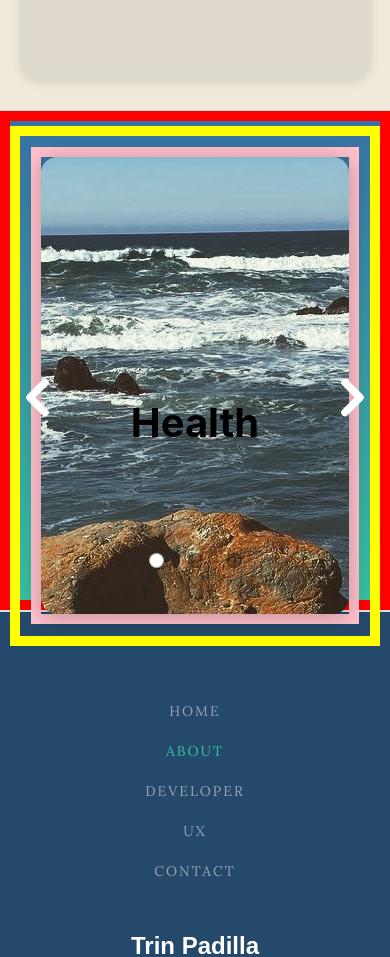
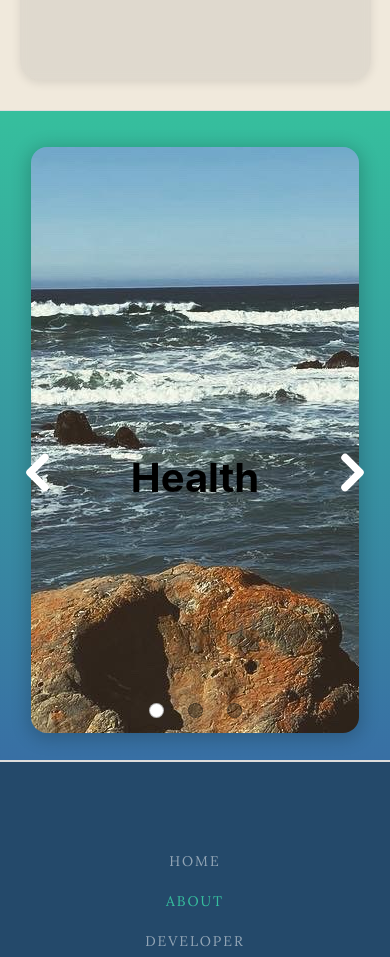
Before and after one commit to tpadilla10117/v2.0-tpadilla.com, a React (Create React App) app: page /about in a window 390 px wide. Shown: the part 2691-3648 px from the top of the page. Built offline with nearby package versions, Linux system fonts and the light colour scheme; a web font is replaced by a local one.

Commit message:
need to debug the cards in the about me- only the last slide clicks on the mobile view

```diff
--- a/src/components/layout/carousel/Carousel.scss
+++ b/src/components/layout/carousel/Carousel.scss
@@ -5,7 +5,7 @@
     position: relative;
     /* height: 500px; */
     max-height: 100%;
-    height: 50vh;
+    height: 800px;
     /* height: 100%; */
     width: 100%;
     max-width: 100%;
@@ -14,7 +14,7 @@
     /* align-items: center; */ /* this is making white space appear */
     /* background: #f0e9dc; */
     /* background: #386FA4; */
-    background: linear-gradient(#386FA4, #36BF9D);
+    background: linear-gradient(#36BF9D, #386FA4);
     border-top: 1px solid #ddd;
 
     /* border: 10px solid blue; */
@@ -22,7 +22,7 @@
     /* background-color: #101522; */
 
     @media only screen and (max-width: 768px) {
-        height: 500px;
+        height: 650px;
     }
 
     /* .carousel-container {
@@ -78,9 +78,9 @@
     .carousel-img-wrapper  {
 
         max-height: 100%;
-        border: 10px solid red;
+        /* border: 10px solid red; */
         /* max-width: 80%; */
-        height: 100%;
+        /* height: 100%; */ /* TODO: Switch back if using a normal image */
         width: 100%;
         align-items: center;
         justify-content: center;
@@ -103,6 +103,7 @@
          @media only screen and (max-width: 768px) {
             height: 100%;
             max-height: 100%;
+            padding: 20px;
         }
 
         .slider-image {
@@ -131,8 +132,13 @@
         display: flex;
         justify-content: center;
         padding: 10px 0;
-        margin-top: 25rem;
+        margin-top: 750px;
         /* height: 100%; */
+
+        @media only screen and (max-width: 768px) {
+            margin-top: 550px;
+        }
+
 
         .indicator {
             transition-duration: 1s ease;
--- a/src/components/layout/personalcards/PersonalCards.scss
+++ b/src/components/layout/personalcards/PersonalCards.scss
@@ -27,18 +27,23 @@
   .card {
     margin: 5px auto 0;
     /* width: 1200px; */
-    width: 100%;
+    width: 50%;
     /* max-width: 80%; */
-    height: 520px;
+    height: 700px;
     perspective: 1000px;
     display: flex;
     flex-direction: row;
     padding: .7rem;
    /*  flex-wrap: wrap; */
-    justify-content: space-between;
+    justify-content: center;
     object-fit: contain;
     /* z-index: 999; */
-    border: 10px solid yellow;
+    /* border: 10px solid yellow; */
+
+    @media only screen and (max-width: 768px) {
+      height: 100%;
+      width: 100%;
+    }
   }
 
   .img__container {
@@ -47,17 +52,29 @@
 
   .front__image {
     object-fit: cover;
+    height: 100%;
   }
+
 
   /*Preserve-3d along with transform allows us to perform the transform in a 3D space*/
   .card__inner {
     width: 100%;
+    /* height: 100%; */
+    height: 500px;
     height: 100%;
     transition: transform 1s;
     transform-style: preserve-3d;
     cursor: pointer;
     position: relative;
-    border: 10px solid pink;
+    /* border: 10px solid pink; */
+
+
+    @media only screen and (max-width: 768px) {
+      height: 100%;
+      width: 100%;
+    }
+
+
   }
 
 
```
